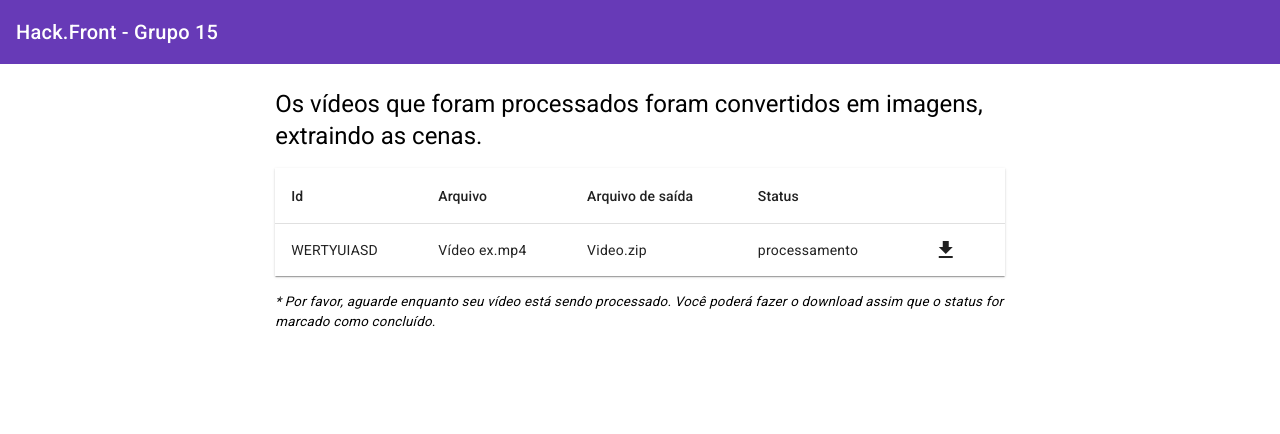
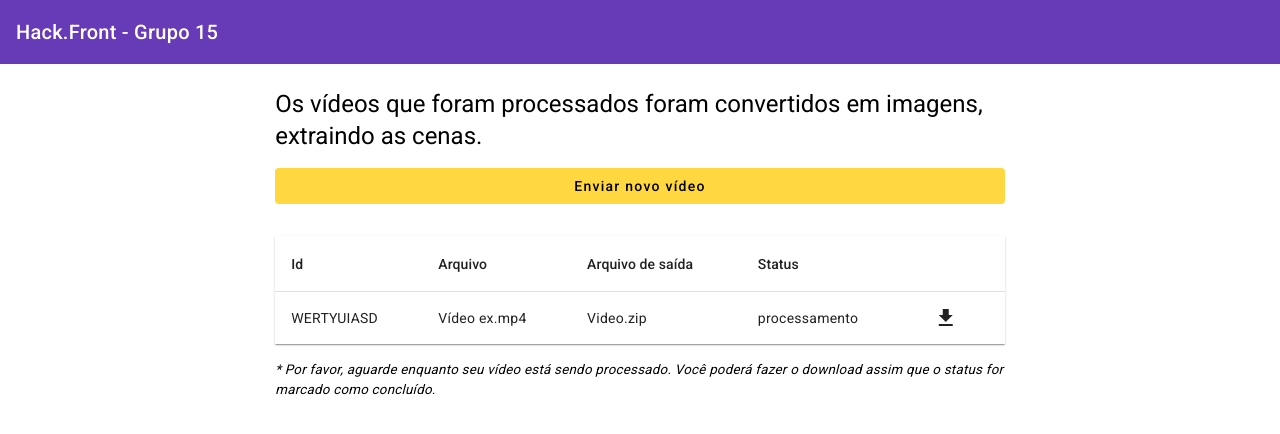
Before and after one commit to TCGrupo30/Fiap.Hack.Front, an Angular app: page /list in a window 1280 px wide. Shown: the top 434 px of the page. Built offline with nearby package versions, Linux system fonts and the light colour scheme.

Commit message:
feat: button new video

```diff
--- a/src/app/pages/list/list.component.html
+++ b/src/app/pages/list/list.component.html
@@ -3,6 +3,7 @@
     Os vídeos que foram processados foram convertidos em imagens, extraindo as
     cenas.
   </h1>
+  <button (click)="send()" style="margin-bottom: 32px;" mat-flat-button color="accent">Enviar novo vídeo</button>
   <table mat-table [dataSource]="dataSource" class="mat-elevation-z1">
     <ng-container matColumnDef="id">
       <th mat-header-cell *matHeaderCellDef>Id</th>
--- a/src/app/pages/list/list.component.ts
+++ b/src/app/pages/list/list.component.ts
@@ -6,6 +6,7 @@ import { MatSnackBar, MatSnackBarModule } from '@angular/material/snack-bar';
 import { VideoProcessModel } from '../../models/video-process.model';
 import { VideoProcessingService } from '../../services/video-processing.service';
 import { Subscription, interval } from 'rxjs';
+import { Route, Router } from '@angular/router';
 
 @Component({
   selector: 'app-list',
@@ -22,7 +23,7 @@ export class ListComponent implements OnInit, OnDestroy {
   private subscription: Subscription;
   recoveryTime = 30000;
 
-  constructor(private videoProcessingService: VideoProcessingService, private snackBar: MatSnackBar){
+  constructor(private router: Router, private videoProcessingService: VideoProcessingService, private snackBar: MatSnackBar){
 
     this.subscription = interval(this.recoveryTime).subscribe(() => {
       this.load();
@@ -50,4 +51,8 @@ export class ListComponent implements OnInit, OnDestroy {
       }
     });
   }
+
+  send() {
+    this.router.navigate(['upload']);
+  }
 }
```
